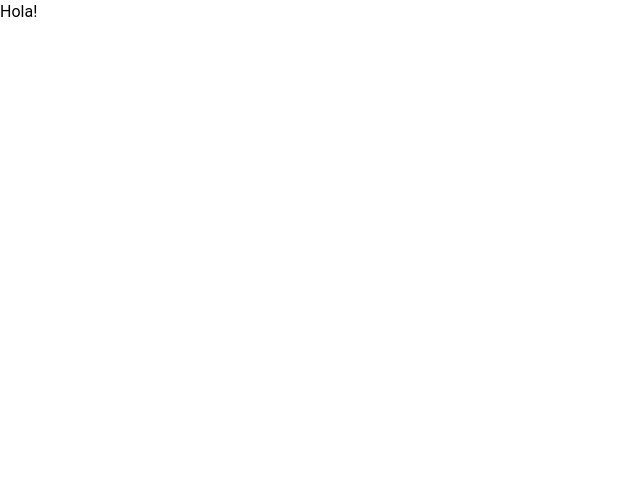
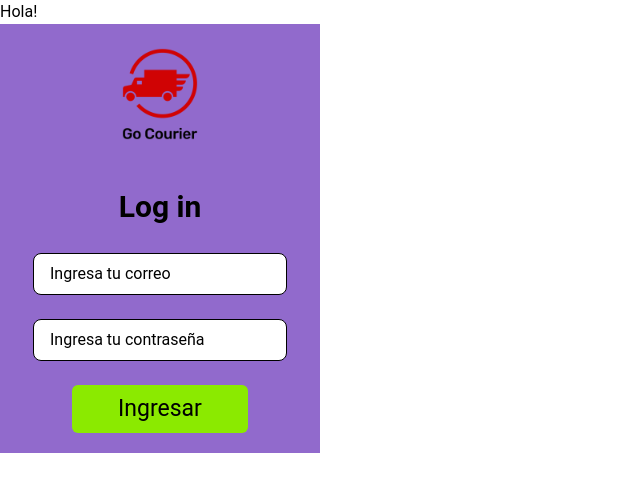
Before and after one commit to No-Country/C16-03-m-node-react-, a React (Vite) app in the folder Client/C16-03-m-node-react-/: page / in a window 1280 px wide. Shown: the top 492 px of the page, without its empty margins (0-640 px from the left). Built offline with nearby package versions, Linux system fonts and the light colour scheme.

Commit message:
Create Login Page

```diff
--- a/Client/C16-03-m-node-react-/src/App.jsx
+++ b/Client/C16-03-m-node-react-/src/App.jsx
@@ -1,4 +1,5 @@
 import './App.css'
+import Login from './components/login/Login'
 
 function App() {
 
@@ -7,7 +8,7 @@ function App() {
       <div>
        Hola!
       </div>
-
+      <Login />
     </>
   )
 }
--- a/Client/C16-03-m-node-react-/src/components/TextInput/TextInput.jsx
+++ b/Client/C16-03-m-node-react-/src/components/TextInput/TextInput.jsx
@@ -1,13 +1,13 @@
 
 
-function TextInput() {
+function TextInput({ placeholdertext, type }) {
     return (
 
     <>
         <input
-            type="text"
+            type={type}
             className="w-350 h-50 border border-gray-300 rounded-lg px-4 py-2 focus:outline-none text-base focus:border-blue-500 placeholder-black"
-            placeholder="Inserta tu correo"
+            placeholder={placeholdertext}
         />
     </>
 
--- /dev/null
+++ b/Client/C16-03-m-node-react-/src/components/login/Login.jsx
@@ -0,0 +1,27 @@
+import Logo from "../logo/Logo";
+import TextInput from '../TextInput/TextInput';
+import Button from '../button/button';
+
+function Login() {
+  return (
+    <>
+      <div className="w-80 bg-Amethyst flex flex-col items-center justify-center">
+        <div className="p-5">
+          <Logo />
+        </div>
+        <div className="p-5 flex flex-col items-center">
+            <h1 className="text-lg font-bold">Log in</h1>
+            <br />
+            <TextInput placeholdertext="Ingresa tu correo" type="text" />
+            <br />
+
+            <TextInput placeholdertext="Ingresa tu contraseña" type="password" />
+            <br />
+            <Button text="Ingresar"/>
+        </div>
+      </div>
+    </>
+  );
+}
+
+export default Login;
```
